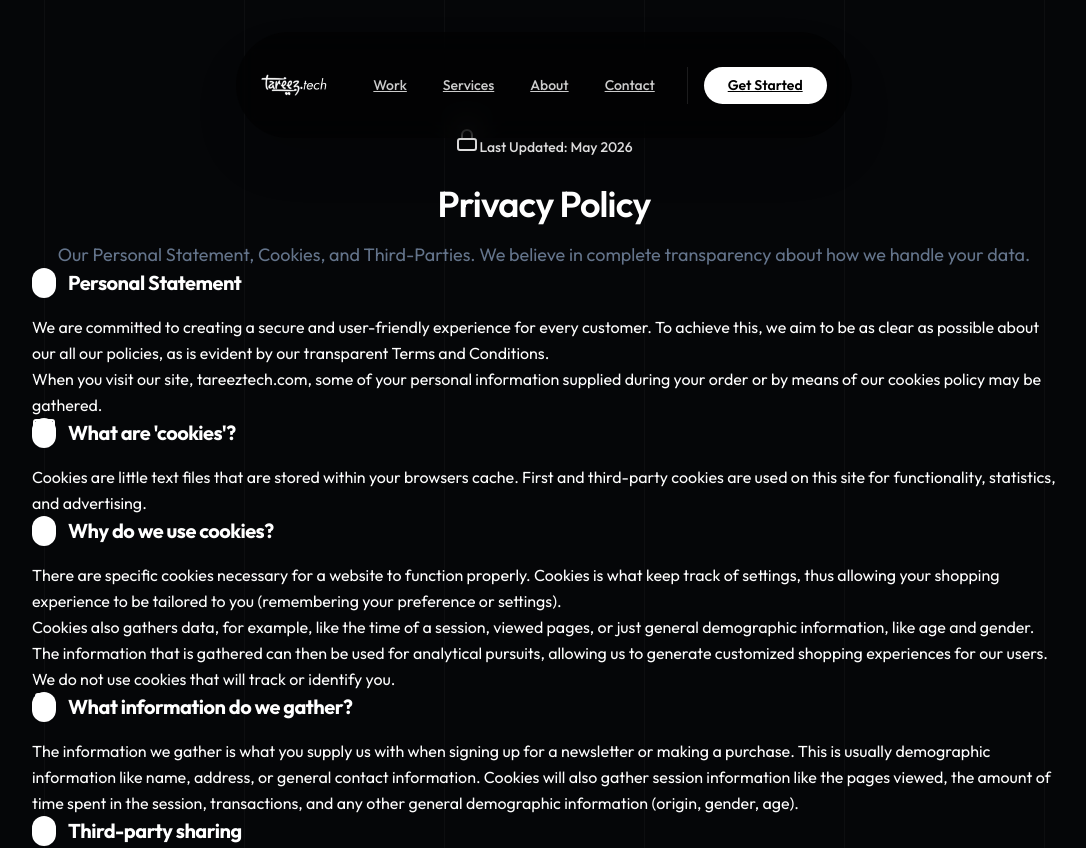
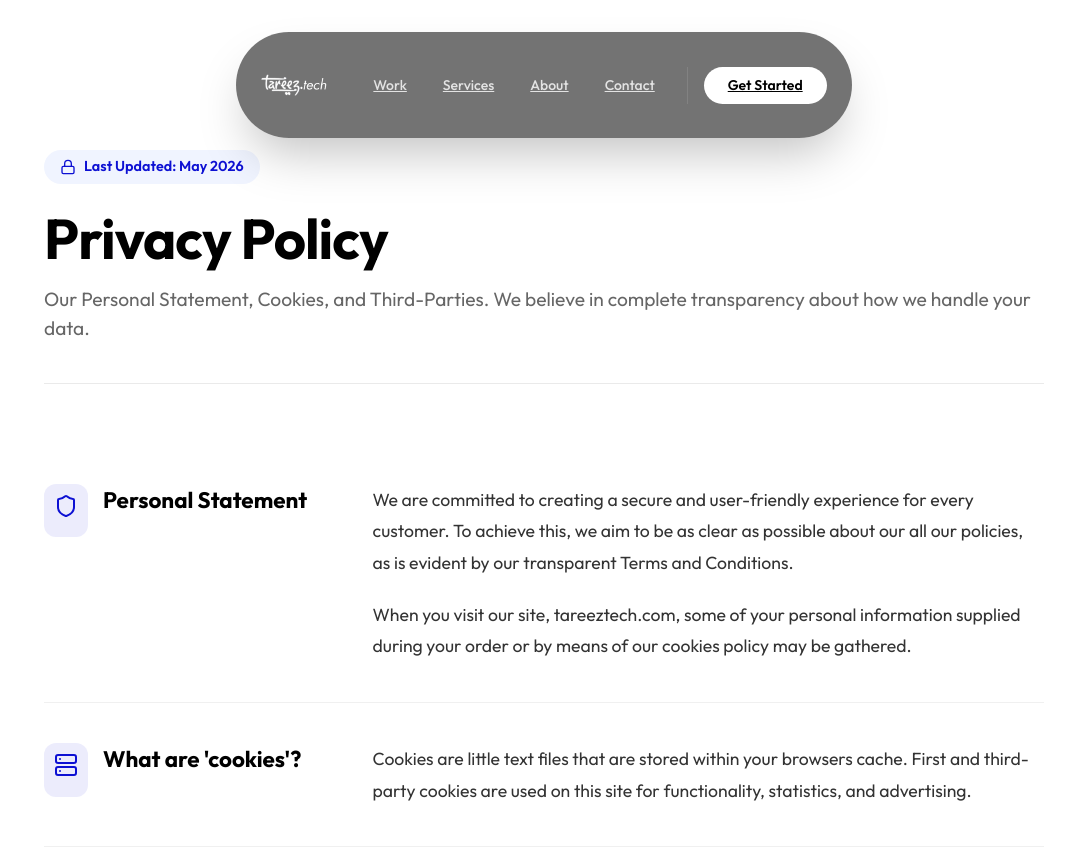
Before and after one commit to iamusmankhan101/tareeztech, a React (Vite) app: page /privacy-policy in a window 1280 px wide. Shown: the top 848 px of the page, without its empty margins (96-1182 px from the left). Built offline with nearby package versions, Linux system fonts and the light colour scheme; a web font is replaced by a local one.

Commit message:
Fix PrivacyPolicy styling by using custom CSS instead of non-existent Tailwind utilities

```diff
--- /dev/null
+++ b/src/pages/PrivacyPolicy.css
@@ -0,0 +1,105 @@
+.privacy-page {
+  background-color: #ffffff !important;
+  color: #000000 !important;
+  min-height: 100vh;
+  padding: 150px 20px 100px 20px;
+  position: relative;
+  z-index: 1;
+}
+
+.privacy-page::before {
+  content: "";
+  position: absolute;
+  top: 0; left: 0; right: 0; bottom: 0;
+  background-color: #ffffff;
+  z-index: -1;
+}
+
+.privacy-container {
+  max-width: 1000px;
+  margin: 0 auto;
+}
+
+.privacy-header {
+  margin-bottom: 60px;
+  border-bottom: 1px solid #eaeaea;
+  padding-bottom: 40px;
+}
+
+.privacy-date {
+  display: inline-flex;
+  align-items: center;
+  gap: 8px;
+  background-color: #f0f4ff;
+  color: #0d10d3;
+  padding: 6px 16px;
+  border-radius: 50px;
+  font-size: 0.9rem;
+  font-weight: 600;
+  margin-bottom: 24px;
+}
+
+.privacy-title {
+  font-size: 3.5rem;
+  font-weight: 800;
+  margin-bottom: 16px;
+  letter-spacing: -1px;
+  line-height: 1.1;
+  color: #000000;
+}
+
+.privacy-subtitle {
+  font-size: 1.2rem;
+  color: #666;
+  font-weight: 400;
+}
+
+.privacy-section {
+  display: grid;
+  grid-template-columns: 1fr;
+  gap: 20px;
+  padding: 40px 0;
+  border-bottom: 1px solid #f0f0f0;
+}
+
+@media (min-width: 768px) {
+  .privacy-section {
+    grid-template-columns: 1fr 2.5fr;
+    gap: 60px;
+  }
+}
+
+.privacy-section:last-child {
+  border-bottom: none;
+}
+
+.privacy-section-title {
+  font-size: 1.4rem;
+  font-weight: 700;
+  display: flex;
+  align-items: flex-start;
+  gap: 15px;
+  color: #000000;
+}
+
+.privacy-icon {
+  color: #0d10d3;
+  background: rgba(13, 16, 211, 0.08);
+  padding: 10px;
+  border-radius: 12px;
+  flex-shrink: 0;
+}
+
+.privacy-content {
+  font-size: 1.1rem;
+  line-height: 1.8;
+  color: #333333;
+}
+
+.privacy-content p {
+  margin-bottom: 20px;
+}
+
+.privacy-content p:last-child {
+  margin-bottom: 0;
+}
--- a/src/pages/PrivacyPolicy.jsx
+++ b/src/pages/PrivacyPolicy.jsx
@@ -1,6 +1,7 @@
 import React, { useEffect } from 'react';
 import { motion } from 'framer-motion';
 import { Shield, Lock, FileText, Globe, Eye, Server, RefreshCw } from 'lucide-react';
+import './PrivacyPolicy.css';
 
 const PrivacyPolicy = () => {
   useEffect(() => {
@@ -10,21 +11,21 @@ const PrivacyPolicy = () => {
   const sections = [
     {
       title: "Personal Statement",
-      icon: <Shield className="w-5 h-5 text-blue-600" />,
+      icon: <Shield size={24} />,
       content: (
-        <div className="space-y-4">
+        <>
           <p>
             We are committed to creating a secure and user-friendly experience for every customer. To achieve this, we aim to be as clear as possible about our all our policies, as is evident by our transparent Terms and Conditions.
           </p>
           <p>
             When you visit our site, tareeztech.com, some of your personal information supplied during your order or by means of our cookies policy may be gathered.
           </p>
-        </div>
+        </>
       )
     },
     {
       title: "What are 'cookies'?",
-      icon: <Server className="w-5 h-5 text-indigo-600" />,
+      icon: <Server size={24} />,
       content: (
         <p>
           Cookies are little text files that are stored within your browsers cache. First and third-party cookies are used on this site for functionality, statistics, and advertising.
@@ -33,21 +34,21 @@ const PrivacyPolicy = () => {
     },
     {
       title: "Why do we use cookies?",
-      icon: <Eye className="w-5 h-5 text-purple-600" />,
+      icon: <Eye size={24} />,
       content: (
-        <div className="space-y-4">
+        <>
           <p>
             There are specific cookies necessary for a website to function properly. Cookies is what keep track of settings, thus allowing your shopping experience to be tailored to you (remembering your preference or settings).
           </p>
           <p>
             Cookies also gathers data, for example, like the time of a session, viewed pages, or just general demographic information, like age and gender. The information that is gathered can then be used for analytical pursuits, allowing us to generate customized shopping experiences for our users. We do not use cookies that will track or identify you.
           </p>
-        </div>
+        </>
       )
     },
     {
       title: "What information do we gather?",
-      icon: <FileText className="w-5 h-5 text-sky-600" />,
+      icon: <FileText size={24} />,
       content: (
         <p>
           The information we gather is what you supply us with when signing up for a newsletter or making a purchase. This is usually demographic information like name, address, or general contact information. Cookies will also gather session information like the pages viewed, the amount of time spent in the session, transactions, and any other general demographic information (origin, gender, age).
@@ -56,7 +57,7 @@ const PrivacyPolicy = () => {
     },
     {
       title: "Third-party sharing",
-      icon: <Globe className="w-5 h-5 text-teal-600" />,
+      icon: <Globe size={24} />,
       content: (
         <p>
           Any information we gather is only shared with our affiliate partners for analytical reasons. We will not share your personal information past our brand and trusted brand partners.
@@ -65,7 +66,7 @@ const PrivacyPolicy = () => {
     },
     {
       title: "Website Media",
-      icon: <Shield className="w-5 h-5 text-emerald-600" />,
+      icon: <Shield size={24} />,
       content: (
         <p>
           We (tareeztech.com) own all media that is on this website, unless stated otherwise. All photography work is done by Tareez Tech.
@@ -74,21 +75,21 @@ const PrivacyPolicy = () => {
     },
     {
       title: "Disclosure of Information",
-      icon: <Lock className="w-5 h-5 text-rose-600" />,
+      icon: <Lock size={24} />,
       content: (
-        <div className="space-y-4">
+        <>
           <p>
             You have the right to request your data. If something is incorrect, you can have it altered or removed.
           </p>
           <p>
             You can also disable cookies on your device by changing your browser's settings. You have the option to use opt-out programs like, 'NAI's Consumer opt-out' or 'Google Analytics opt-out browser add-on'. These prevent cookies from being used in your browser. Know that if you do this, our site may not function properly.
           </p>
-        </div>
+        </>
       )
     },
     {
       title: "Updates",
-      icon: <RefreshCw className="w-5 h-5 text-orange-600" />,
+      icon: <RefreshCw size={24} />,
       content: (
         <p>
           Our privacy policies are subject to change. All updates will appear on this page.
@@ -98,34 +99,29 @@ const PrivacyPolicy = () => {
   ];
 
   return (
-    <div className="relative pt-32 pb-24 px-4 md:px-8 bg-slate-50 min-h-screen text-slate-900 overflow-hidden">
-      {/* Decorative Background Elements */}
-      <div className="absolute top-0 left-0 w-full h-96 bg-gradient-to-b from-blue-100/50 to-transparent pointer-events-none" />
-      <div className="absolute top-[-10%] right-[-5%] w-96 h-96 bg-blue-300/20 rounded-full blur-3xl pointer-events-none" />
-      <div className="absolute top-[20%] left-[-10%] w-[500px] h-[500px] bg-purple-300/20 rounded-full blur-3xl pointer-events-none" />
-
+    <div className="privacy-page">
       <motion.div
         initial={{ opacity: 0, y: 30 }}
         animate={{ opacity: 1, y: 0 }}
         transition={{ duration: 0.8, ease: "easeOut" }}
-        className="relative max-w-5xl mx-auto z-10"
+        className="privacy-container"
       >
         {/* Header Section */}
-        <div className="mb-20 text-center md:text-left border-b border-slate-200 pb-12">
-          <div className="inline-flex items-center gap-2 px-3 py-1.5 rounded-full bg-blue-100 text-blue-700 text-sm font-medium mb-6">
-            <Lock className="w-4 h-4" />
+        <div className="privacy-header">
+          <div className="privacy-date">
+            <Lock size={16} />
             <span>Last Updated: May 2026</span>
           </div>
-          <h1 className="text-4xl md:text-6xl font-extrabold text-slate-900 tracking-tight mb-4">
+          <h1 className="privacy-title">
             Privacy Policy
           </h1>
-          <p className="text-lg md:text-xl text-slate-500 max-w-2xl font-light">
+          <p className="privacy-subtitle">
             Our Personal Statement, Cookies, and Third-Parties. We believe in complete transparency about how we handle your data.
           </p>
         </div>
 
         {/* Content Section */}
-        <div className="space-y-12 md:space-y-0">
+        <div className="privacy-sections">
           {sections.map((section, index) => (
             <motion.div
               key={index}
@@ -133,18 +129,16 @@ const PrivacyPolicy = () => {
               whileInView={{ opacity: 1, y: 0 }}
               viewport={{ once: true, margin: "-100px" }}
               transition={{ duration: 0.5, delay: index * 0.1 }}
-              className="group grid grid-cols-1 md:grid-cols-[1fr_2fr] gap-4 md:gap-16 items-start md:py-12 border-b border-slate-200/60 last:border-0"
+              className="privacy-section"
             >
-              <div className="flex items-center gap-3 md:items-start md:flex-col md:gap-4">
-                <div className="p-3 bg-white shadow-sm ring-1 ring-slate-100 rounded-2xl group-hover:shadow-md group-hover:ring-blue-100 transition-all duration-300">
+              <div className="privacy-section-title">
+                <div className="privacy-icon">
                   {section.icon}
                 </div>
-                <h2 className="text-xl font-bold text-slate-900 tracking-tight">
-                  {section.title}
-                </h2>
+                <span>{section.title}</span>
               </div>
 
-              <div className="text-slate-600 text-base md:text-lg leading-relaxed font-light bg-white/50 md:bg-transparent p-6 md:p-0 rounded-2xl md:rounded-none ring-1 ring-slate-100 md:ring-0">
+              <div className="privacy-content">
                 {section.content}
               </div>
             </motion.div>
```
